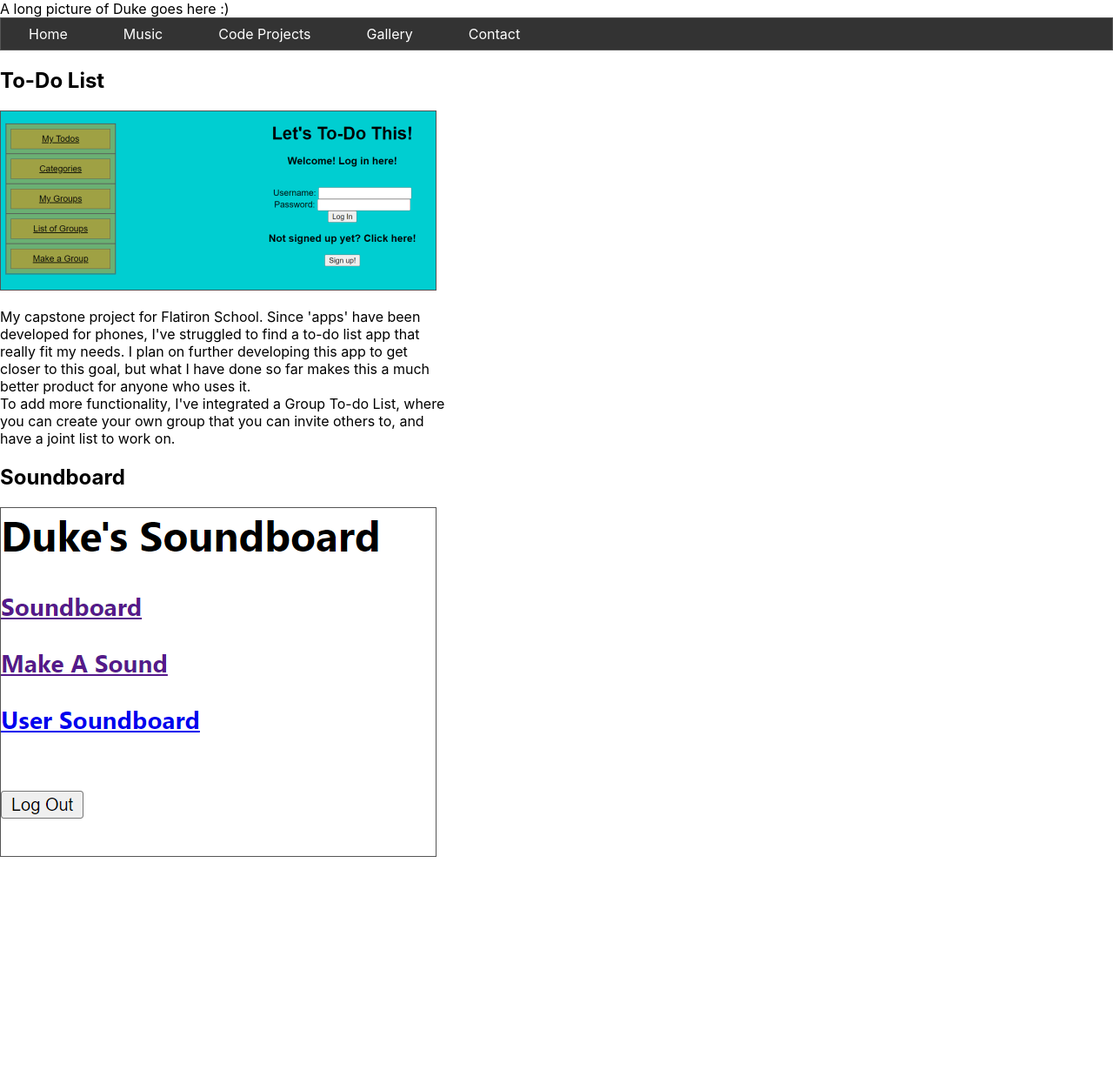
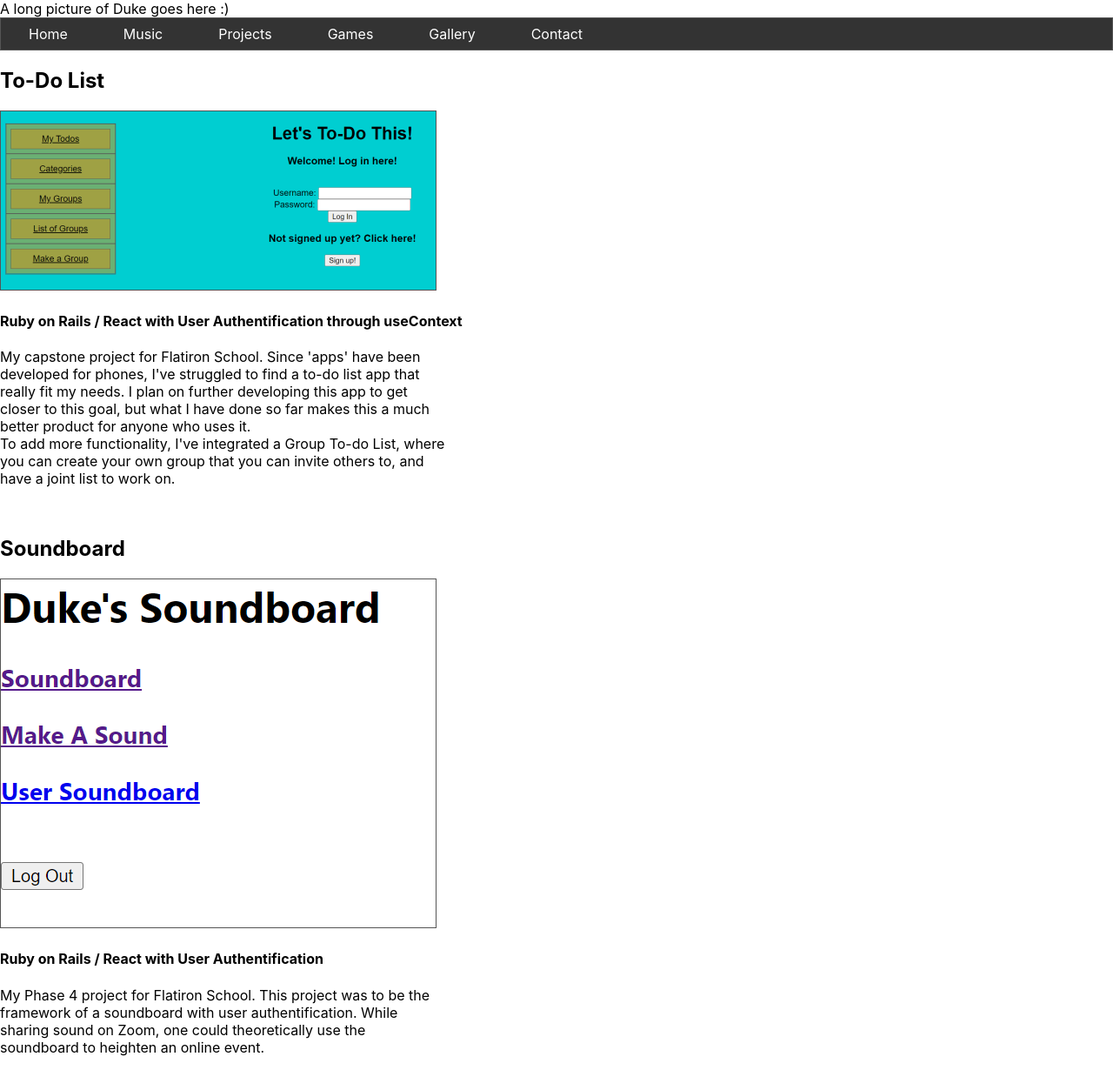
Before and after one commit to Duke1014/duke-website, a React (Create React App) app: page /devwork in a window 1280 px wide. Shown: the whole page at 87% size. Before the commit the page ends 989 px from the top, so only its background shows below. Built offline with nearby package versions, Linux system fonts and the light colour scheme.

Commit message:
project work

```diff
--- a/src/App.js
+++ b/src/App.js
@@ -6,6 +6,7 @@ import Music from './Music';
 import Navbar from './Navbar';
 import Contact from './Contact';
 import Banner from './Banner';
+import Games from './Games';
 import { BrowserRouter, Routes, Route } from "react-router-dom"
 
 function App() {
@@ -19,6 +20,7 @@ function App() {
         <Route path='/devwork' element={ <DevWork /> } />
         <Route path='/gallery' element={ <Gallery /> } />
         <Route path='/contact' element={ <Contact /> } />
+        <Route path='/games' element={ <Games /> } />
       </Routes>
     </BrowserRouter>
   );
--- a/src/DevWork.js
+++ b/src/DevWork.js
@@ -10,6 +10,7 @@ export default function DevWork() {
         <div className='to-do-list'>
             <h2>To-Do List</h2>
             <a href='https://to-do-list-capstone.herokuapp.com/'><img src={ToDoList} alt='To Do List' /></a>
+            <h4>Ruby on Rails / React with User Authentification through useContext</h4>
             <p>
                 My capstone project for Flatiron School. Since 'apps' have been developed for phones, I've struggled to find a to-do list app that really fit my needs. I plan on further developing this app to get closer to this goal, but what I have done so far makes this a much better product for anyone who uses it.
                 <br/>
@@ -17,9 +18,15 @@ export default function DevWork() {
             </p>
         </div>
 
+        <br />
+
         <div className='soundboard'>
             <h2>Soundboard</h2>
             <a href='https://rails-project-soundboard.herokuapp.com/'><img src={Soundboard} alt='Soundboard' /></a>
+            <h4>Ruby on Rails / React with User Authentification</h4>
+            <p>
+                My Phase 4 project for Flatiron School. This project was to be the framework of a soundboard with user authentification. While sharing sound on Zoom, one could theoretically use the soundboard to heighten an online event.
+            </p>
         </div>
     </div>
   )
--- /dev/null
+++ b/src/Games.js
@@ -0,0 +1,7 @@
+import React from 'react'
+
+export default function Games() {
+  return (
+    <div>Games</div>
+  )
+}
--- a/src/Navbar.js
+++ b/src/Navbar.js
@@ -12,7 +12,10 @@ export default function Navbar() {
                     <a><NavLink to='/music'>Music</NavLink></a>
                 </li>
                 <li>
-                    <a><NavLink to='/devwork'>Code Projects</NavLink></a>
+                    <a><NavLink to='/devwork'>Projects</NavLink></a>
+                </li>
+                <li>
+                    <a><NavLink to='/games'>Games</NavLink></a>
                 </li>
                 <li>
                     <a><NavLink to='/gallery'>Gallery</NavLink></a>
```
